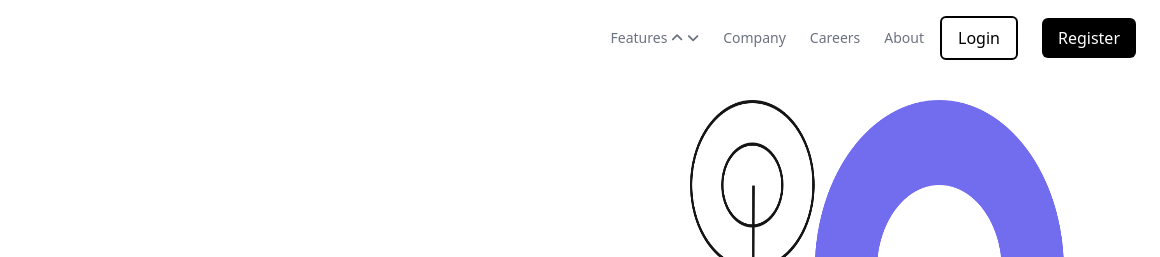
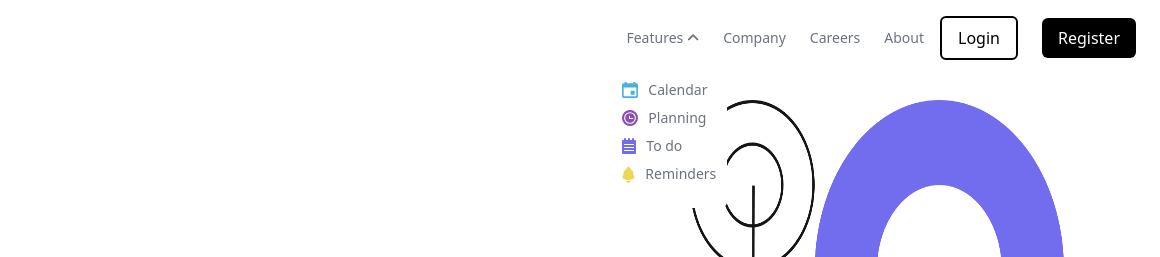
Before and after one commit to Sa3dMustafa/Tailwind-task4, a website: page index.html in a window 1280 px wide. Both pictures are taken after a click on the icon 797 px from the left and 38 px from the top of the page. Shown: the top 257 px of the page, 120-1280 px from the left. Drawn offline with Linux system fonts and the light colour scheme.

Commit message:
commit changes

```diff
--- a/index.html
+++ b/index.html
@@ -19,10 +19,10 @@
                 <ul class="flex items-center flex-col mb-4 lg:mb-0 lg:flex-row gap-6  transition duration-150  text-sm text-gray-500">
                     <li class="option transition duration-150 flex flex-col items-center">
                             <a href="#">Features
-                                <i class="up fa-solid fa-angle-up cursor-pointer hidden"></i>
-                                <i  class="down fa-solid fa-angle-down cursor-pointer"></i>
+                                <i class="up fa-solid fa-angle-up cursor-pointer hidde "></i>
+                                <i class="down fa-solid fa-angle-down cursor-pointer "></i>
                             </a>
-                            <ul class="menu relative top-10 w-40 bg-white rounded-md px-6 py-4 hidden">
+                            <ul class="menu relative top-10 w-40 bg-white rounded-md px-6 py-4 hidde">
                                 <li class="flex items-center my-2"><img src="images/icon-calendar.svg" alt="Calender"><span>Calendar</span></li>
                                 <li class="flex items-center my-2"><img src="images/icon-planning.svg" alt="planning"><span>Planning</span></li>
                                 <li class="flex items-center my-2"><img src="images/icon-todo.svg" alt="to-do"><span>To do</span></li>
--- a/main.js
+++ b/main.js
@@ -20,15 +20,15 @@ const upArrow = optionElement.querySelector(".up");
 const downArrow = optionElement.querySelector(".down");
 
 function showMenu() {
-    menuElement.classList.remove("hidden");
-    upArrow.classList.remove("hidden");
-    downArrow.classList.add("hidden");
+    menuElement.classList.remove("hidde");
+    upArrow.classList.remove("hidde");
+    downArrow.classList.add("hidde");
 }
 
 function hideMenu() {
-    menuElement.classList.add("hidden");
-    upArrow.classList.add("hidden");
-    downArrow.classList.remove("hidden");
+    menuElement.classList.add("hidde");
+    upArrow.classList.add("hidde");
+    downArrow.classList.remove("hidde");
 }
 
 upArrow.onclick = hideMenu;
--- a/src/input.css
+++ b/src/input.css
@@ -21,3 +21,6 @@ nav ul li ul li{
 nav ul li:nth-child(1) i{
     cursor: pointer;
 }
+.hidde{
+    display: none !important;
+}
```
